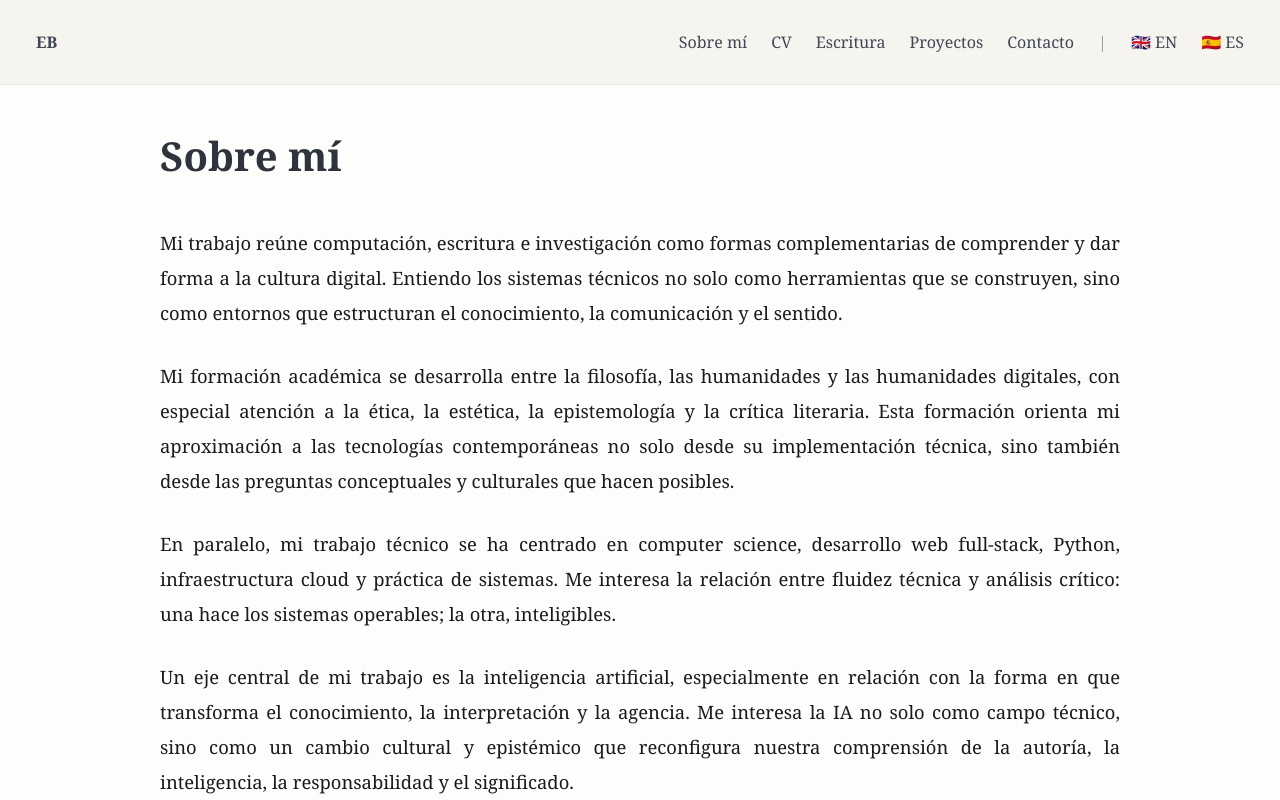
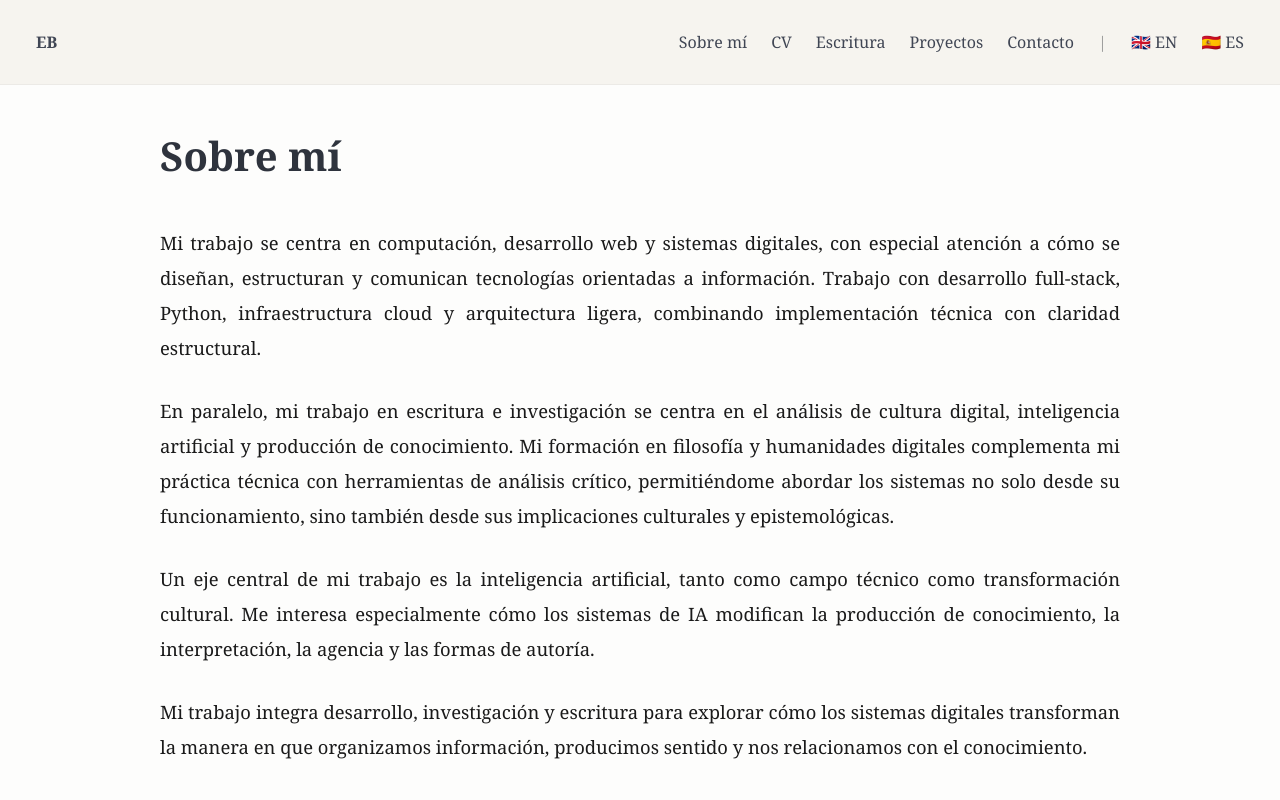
Before and after one commit to edabelt/Edabelt, a SvelteKit app: page /es/about in a window 1280 px wide. Shown: the top 800 px of the page. Built offline with nearby package versions, Linux system fonts and the light colour scheme.

Commit message:
Update Spanish CV PDF

```diff
--- a/src/routes/es/about/+page.svelte
+++ b/src/routes/es/about/+page.svelte
@@ -4,39 +4,32 @@
 			<h1 class="title is-2 mb-6">Sobre mí</h1>
 
 			<p>
-				Mi trabajo reúne computación, escritura e investigación como formas complementarias
-				de comprender y dar forma a la cultura digital. Entiendo los sistemas técnicos no
-				solo como herramientas que se construyen, sino como entornos que estructuran el
-				conocimiento, la comunicación y el sentido.
+				Mi trabajo se centra en computación, desarrollo web y sistemas digitales, con
+				especial atención a cómo se diseñan, estructuran y comunican tecnologías orientadas
+				a información. Trabajo con desarrollo full-stack, Python, infraestructura cloud y
+				arquitectura ligera, combinando implementación técnica con claridad estructural.
 			</p>
 
 			<p>
-				Mi formación académica se desarrolla entre la filosofía, las humanidades y las
-				humanidades digitales, con especial atención a la ética, la estética, la
-				epistemología y la crítica literaria. Esta formación orienta mi aproximación a las
-				tecnologías contemporáneas no solo desde su implementación técnica, sino también
-				desde las preguntas conceptuales y culturales que hacen posibles.
+				En paralelo, mi trabajo en escritura e investigación se centra en el análisis de
+				cultura digital, inteligencia artificial y producción de conocimiento. Mi formación
+				en filosofía y humanidades digitales complementa mi práctica técnica con
+				herramientas de análisis crítico, permitiéndome abordar los sistemas no solo desde
+				su funcionamiento, sino también desde sus implicaciones culturales y
+				epistemológicas.
 			</p>
 
 			<p>
-				En paralelo, mi trabajo técnico se ha centrado en computer science, desarrollo web
-				full-stack, Python, infraestructura cloud y práctica de sistemas. Me interesa la
-				relación entre fluidez técnica y análisis crítico: una hace los sistemas operables;
-				la otra, inteligibles.
+				Un eje central de mi trabajo es la inteligencia artificial, tanto como campo técnico
+				como transformación cultural. Me interesa especialmente cómo los sistemas de IA
+				modifican la producción de conocimiento, la interpretación, la agencia y las formas
+				de autoría.
 			</p>
 
 			<p>
-				Un eje central de mi trabajo es la inteligencia artificial, especialmente en relación
-				con la forma en que transforma el conocimiento, la interpretación y la agencia. Me
-				interesa la IA no solo como campo técnico, sino como un cambio cultural y epistémico
-				que reconfigura nuestra comprensión de la autoría, la inteligencia, la
-				responsabilidad y el significado.
-			</p>
-
-			<p>
-				A través de la investigación, la escritura y la práctica técnica, mi trabajo está
-				guiado por una misma pregunta: cómo los sistemas digitales transforman nuestra forma
-				de pensar, crear y comunicarnos.
+				Mi trabajo integra desarrollo, investigación y escritura para explorar cómo los
+				sistemas digitales transforman la manera en que organizamos información, producimos
+				sentido y nos relacionamos con el conocimiento.
 			</p>
 		</div>
 	</section>
```
Also changed, not shown: 1 other file (tests, documents, lock files or other folders).
